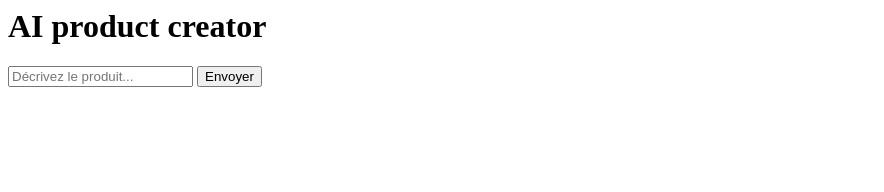
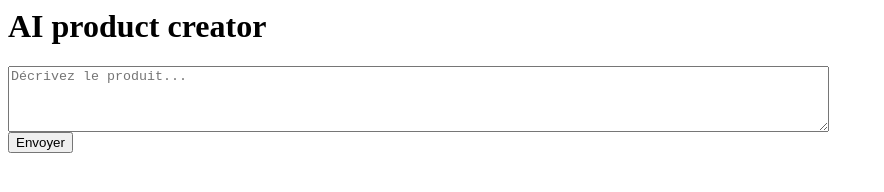
Before and after one commit to lionelgarnier/ai-product-generator, a plain HTML site: page index.html in a window 1280 px wide. Shown: the whole page, without its empty margins (0-884 px from the left). Drawn offline with Linux system fonts and the light colour scheme.

Commit message:
multiple input

```diff
--- a/index.html
+++ b/index.html
@@ -1,12 +1,12 @@
 <html>
 <body>
   <h1>AI product creator</h1>
-  <input type="text" id="description" placeholder="Décrivez le produit..." />
-  <button onclick="callMakeAPI()">Envoyer</button>
+  <div><textarea id="description" placeholder="Décrivez le produit..." rows="4" cols="100"></textarea></div>
+  <div><button onclick="callMakeAPI()">Envoyer</button></div>
   <div id="loading" style="display:none;">Chargement...</div>
   <div id="results"></div>
 <script>
-    function callMakeAPI() {
+    async function callMakeAPI() {
       const description = document.getElementById("description").value;
       const loadingDiv = document.getElementById("loading");
       const resultsDiv = document.getElementById("results");
@@ -15,18 +15,14 @@
       loadingDiv.style.display = "block";
       resultsDiv.innerHTML = "";
 
-      fetch("https://hook.eu2.make.com/d65rz0uhbkv8ukg7j3m0t0af6rhdf40c", {
+      const response = await fetch("https://hook.eu2.make.com/d65rz0uhbkv8ukg7j3m0t0af6rhdf40c", {
         method: "POST",
         headers: { "Content-Type": "application/json" },
         body: JSON.stringify({ description }),
-      })
-      .then(response => response.json())
-      .then(data => {
-        // Hide loading message
-        loadingDiv.style.display = "none";
+      });
+      const data = await response.json();
 
-        // Process each set of results
-        resultsDiv.innerHTML = data.map(set => set.map(item => `
+      resultsDiv.innerHTML = data.map(item => `
         <div>
             <h2>${item.product_name}</h2>
             <img src="${item.data[0].url}" alt="${item.product_name}" style="width:200px;"/>
@@ -34,14 +30,10 @@
             <p>Matériau: ${item.main_material}</p>
             <p>Coût: ${item.estimated_cost}€</p>
         </div>
-        `).join('')).join('');
-      })
-      .catch(error => {
+      `).join('');
+
       // Hide loading message
       loadingDiv.style.display = "none";
-        resultsDiv.innerHTML = "Une erreur s'est produite. Veuillez réessayer.";
-        console.error('Error:', error);
-      });
     }
 </script>
 </body>
```
Lines whose indentation alone changed are shown as unchanged.
